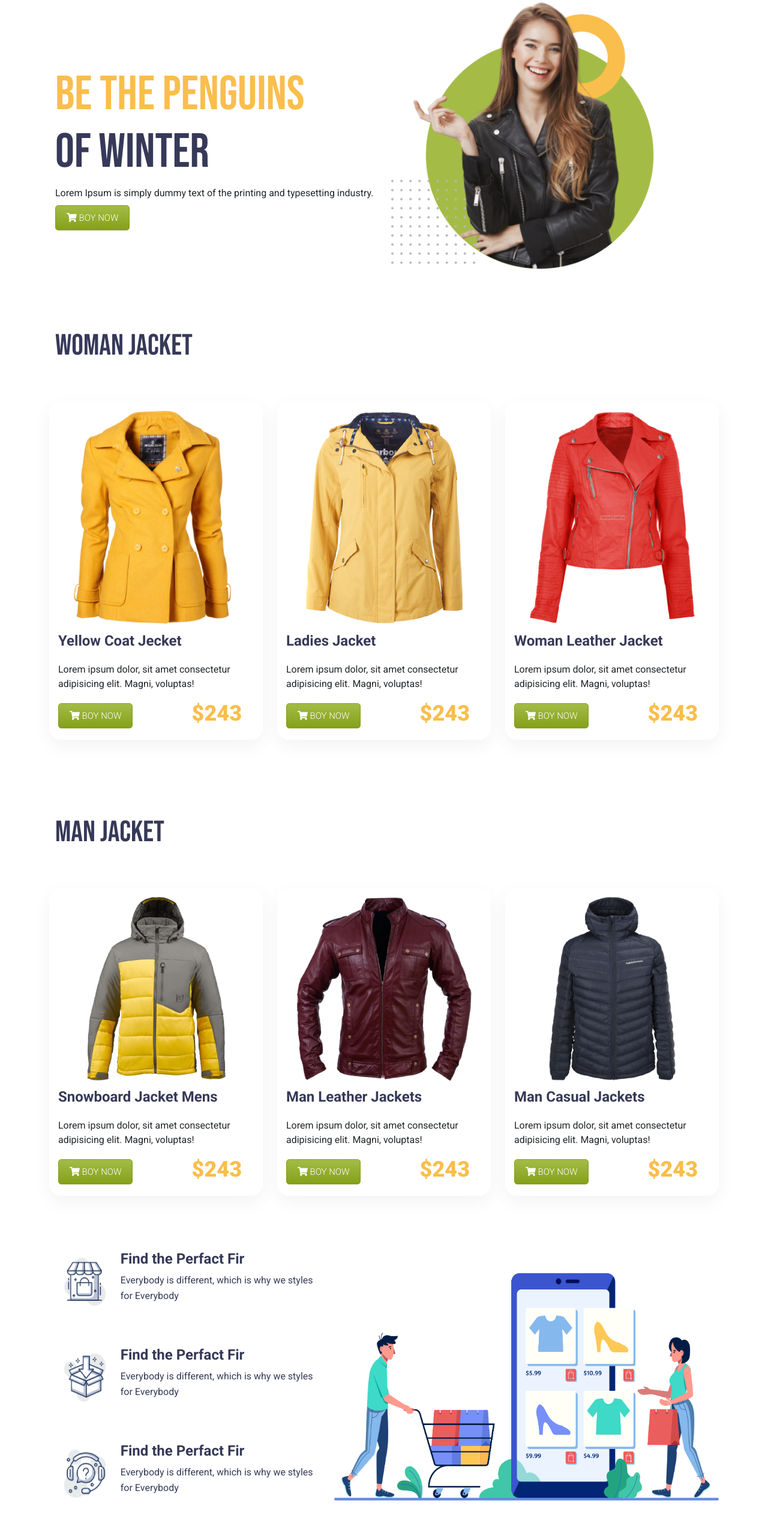
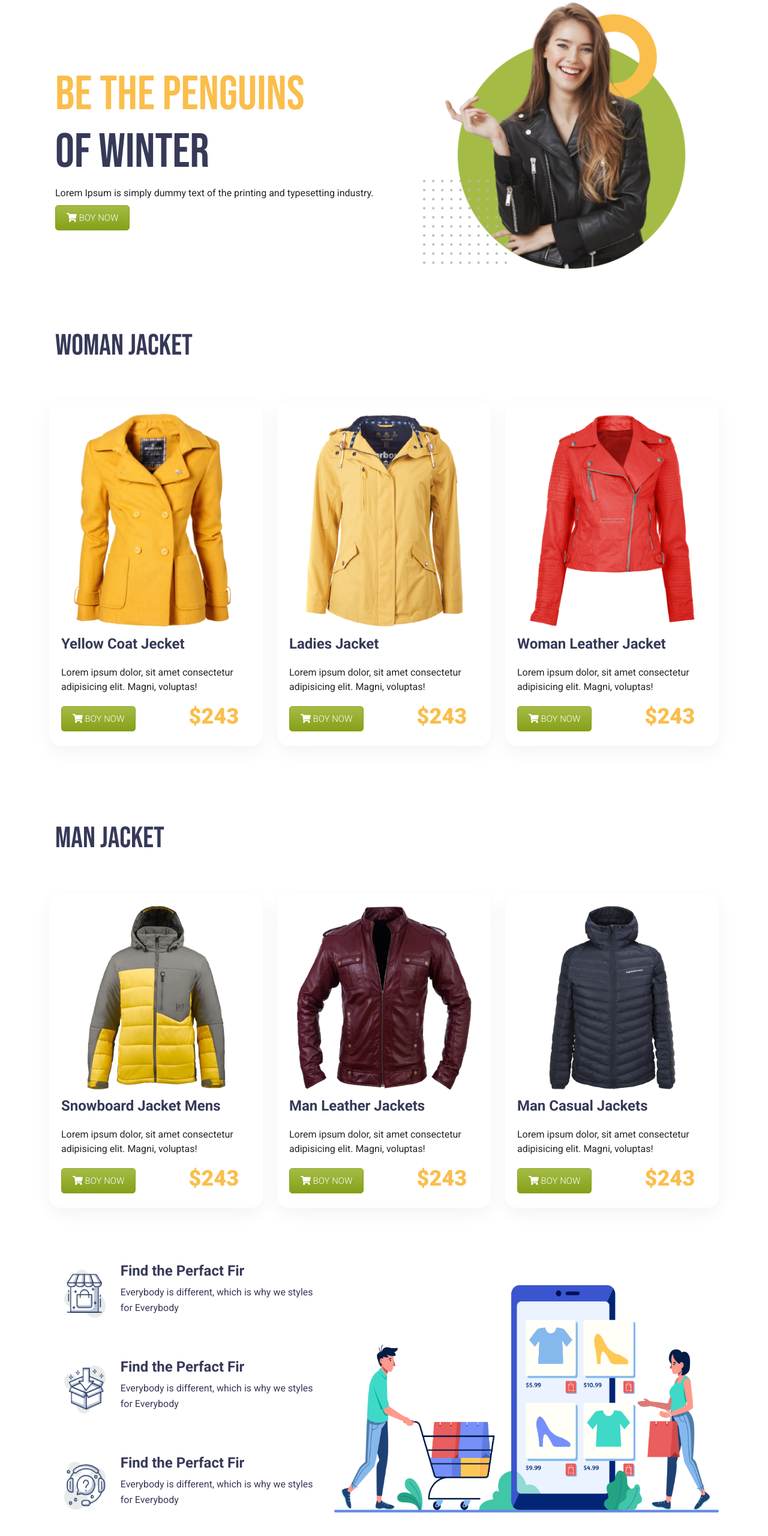
Before and after one commit to codermdshakil/penguin-fashion, a plain HTML site: page index.html in a window 1280 px wide. Shown: the part 106-2666 px from the top of the page at 60% size. Drawn offline with Linux system fonts and the light colour scheme.

Commit message:
some change in shop section

```diff
--- a/css/style.css
+++ b/css/style.css
@@ -75,6 +75,12 @@ body{
 }
 .home-right img{
     width: 440px;
+    display: block;
+    margin: auto;
+    transition: .3s ease;
+}
+.home-right img:hover{
+    transform: scale(0.9);
 }
 /* home-section starts here  */
 .woman-title{
@@ -89,7 +95,7 @@ body{
 }
 .single{
     background-color:#FFFF;
-    padding: 15px;
+    padding: 20px;
     border-radius: 20px;
     margin-bottom: 30px;
     box-shadow: 0px 10px 30px rgba(0, 0, 0, 0.05);
--- a/index.html
+++ b/index.html
@@ -13,7 +13,6 @@
     <link rel="stylesheet" href="css/style.css">
 </head>
 <body>
-
 <!-- header-section starts here  -->
 <header class="header-section fixed-top">
     <div class="header-wrapper">
@@ -155,7 +154,7 @@
     </div>
 </section>
 <!-- shopping-section starts here  -->
-<section class="shopping-section">
+<section class="shopping-section pb-4">
     <div class="shopping-wrapper">
         <div class="container">
             <div class="shopping-contents">
@@ -191,7 +190,7 @@
 
 
                     </div>
-                    <div class="col-lg-7 col-md-10 col-11 d-block m-auto">
+                    <div class="col-lg-7 col-md-10 col-11 d-block m-auto ">
                         <div class="shopping-box">
                             <img src="./img/shopping.png" class="img-fluid" alt="">
                         </div>
@@ -201,10 +200,9 @@
         </div>
     </div>
 </section>
-
-
 </main>
-<footer>
+<!-- footer-section starts here  -->
+<footer class="">
 
 </footer>
 
```
